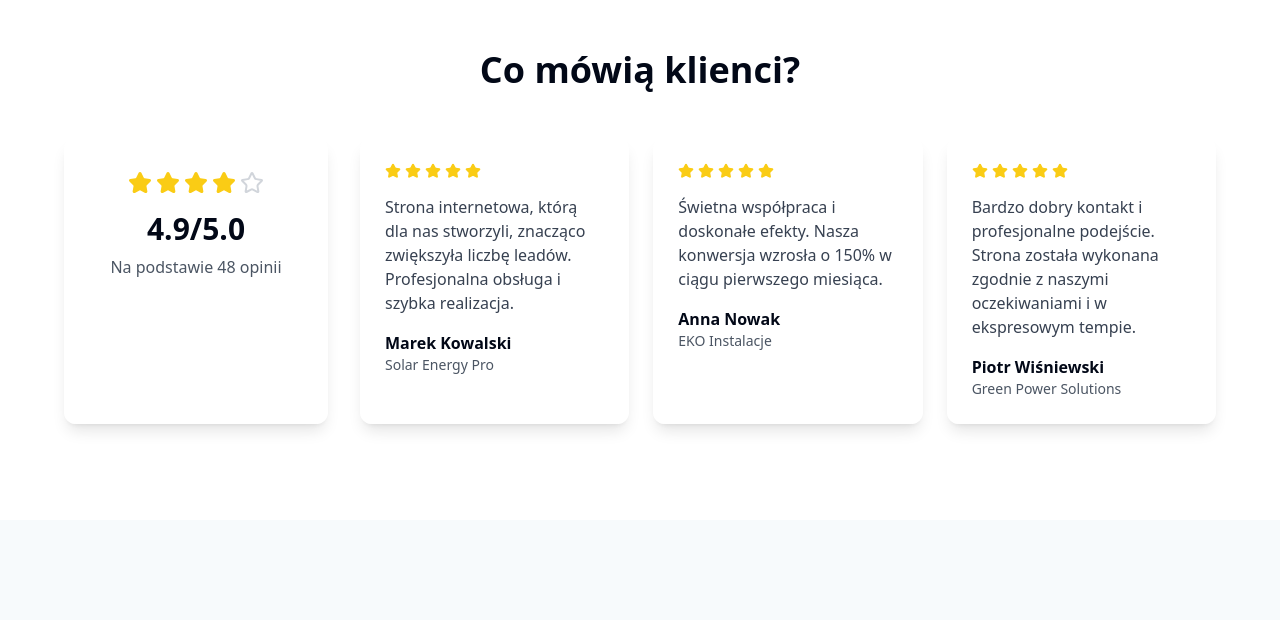
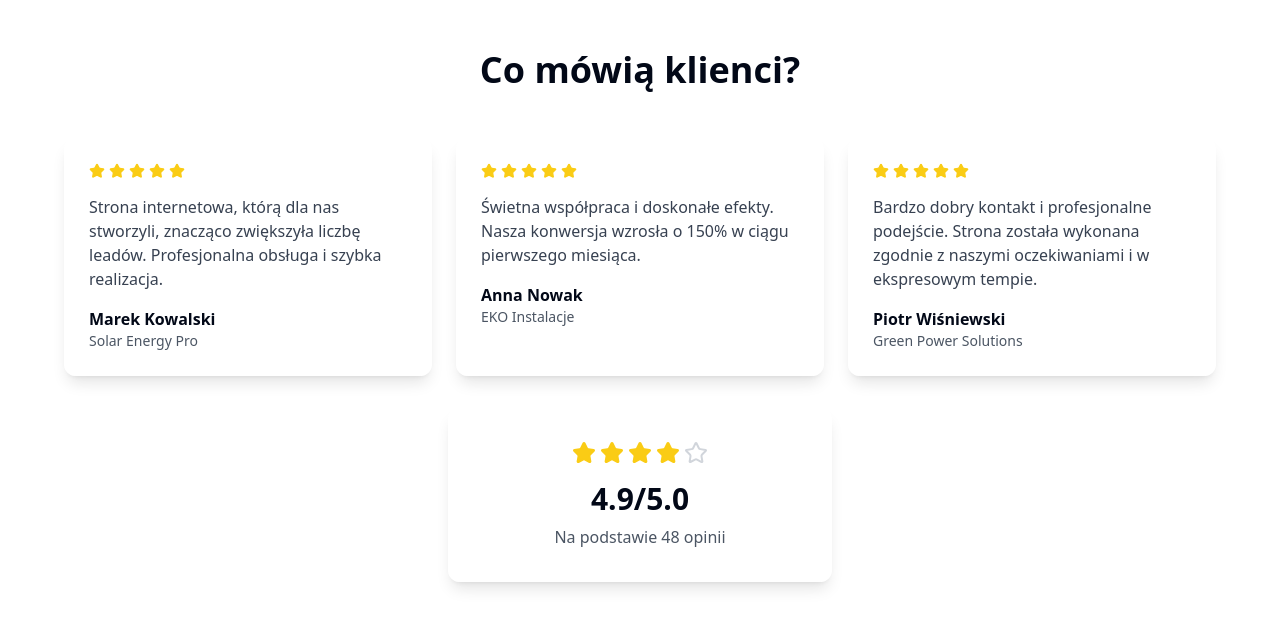
Before and after one commit to leblancstaraszmata/oze-strony, a React (Vite) app: page / in a window 1280 px wide. Shown: the part 2980-3600 px from the top of the page. Built offline with nearby package versions, Linux system fonts and the light colour scheme; grey boxes are pictures that could not be loaded.

Commit message:
Add overall customer feedback section
Implement a section below customer testimonials to display an overall opinion, summarizing feedback from clients.
[skip gpt_engineer]

```diff
--- a/src/components/sections/Reviews.jsx
+++ b/src/components/sections/Reviews.jsx
@@ -33,25 +33,9 @@ const Reviews = () => {
             Co mówią klienci?
           </h2>
 
-          <div className="grid md:grid-cols-4 gap-8">
-            {/* Overall Rating Card */}
-            <div className="glass-card rounded-xl p-8 text-center">
-              <div className="flex justify-center items-center gap-1 mb-4">
-                {[...Array(5)].map((_, i) => (
-                  <Star
-                    key={i}
-                    className={`w-6 h-6 ${
-                      i < Math.floor(rating) ? "text-yellow-400 fill-yellow-400" : "text-gray-300"
-                    }`}
-                  />
-                ))}
-              </div>
-              <div className="text-3xl font-bold mb-2">{rating}/5.0</div>
-              <p className="text-gray-600">Na podstawie {reviewCount} opinii</p>
-            </div>
-
+          <div className="space-y-8">
             {/* Testimonials */}
-            <div className="md:col-span-3 grid md:grid-cols-3 gap-6">
+            <div className="grid md:grid-cols-3 gap-6">
               {testimonials.map((testimonial, index) => (
                 <div key={index} className="glass-card rounded-xl p-6">
                   <div className="flex gap-1 mb-4">
@@ -70,6 +54,22 @@ const Reviews = () => {
                 </div>
               ))}
             </div>
+
+            {/* Overall Rating Card */}
+            <div className="glass-card rounded-xl p-8 max-w-sm mx-auto text-center">
+              <div className="flex justify-center items-center gap-1 mb-4">
+                {[...Array(5)].map((_, i) => (
+                  <Star
+                    key={i}
+                    className={`w-6 h-6 ${
+                      i < Math.floor(rating) ? "text-yellow-400 fill-yellow-400" : "text-gray-300"
+                    }`}
+                  />
+                ))}
+              </div>
+              <div className="text-3xl font-bold mb-2">{rating}/5.0</div>
+              <p className="text-gray-600">Na podstawie {reviewCount} opinii</p>
+            </div>
           </div>
         </div>
       </div>
```
